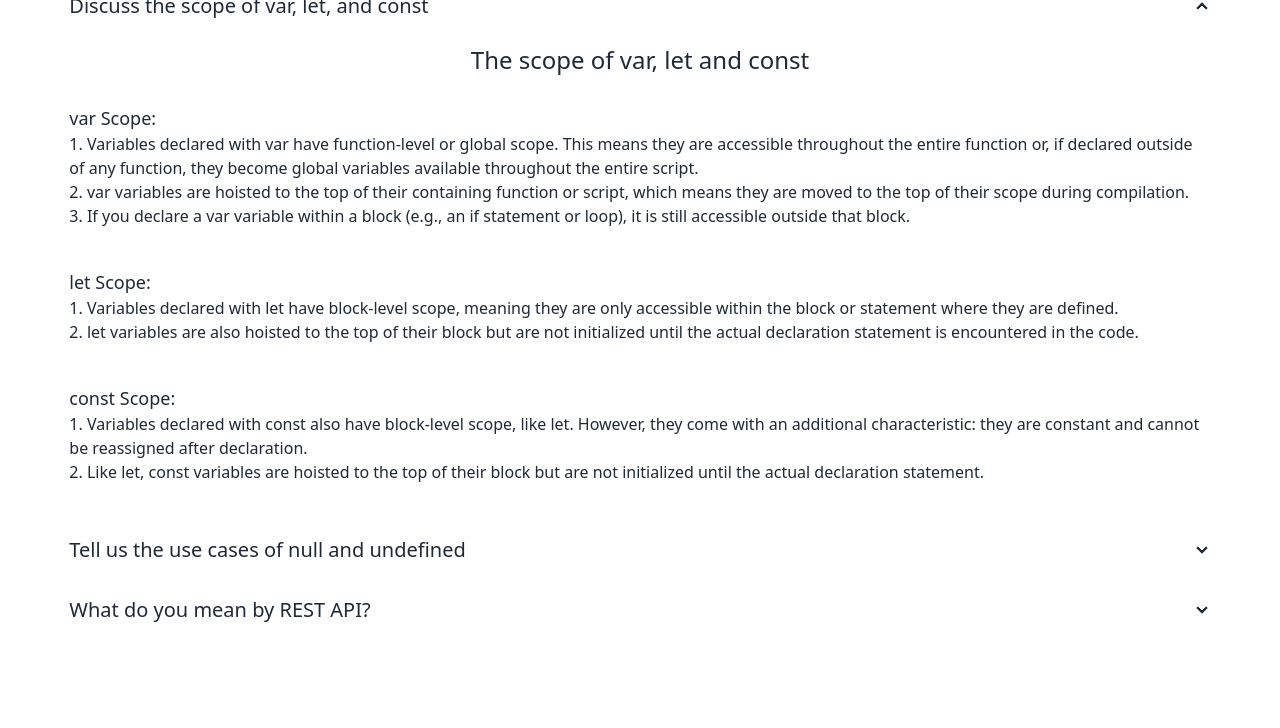
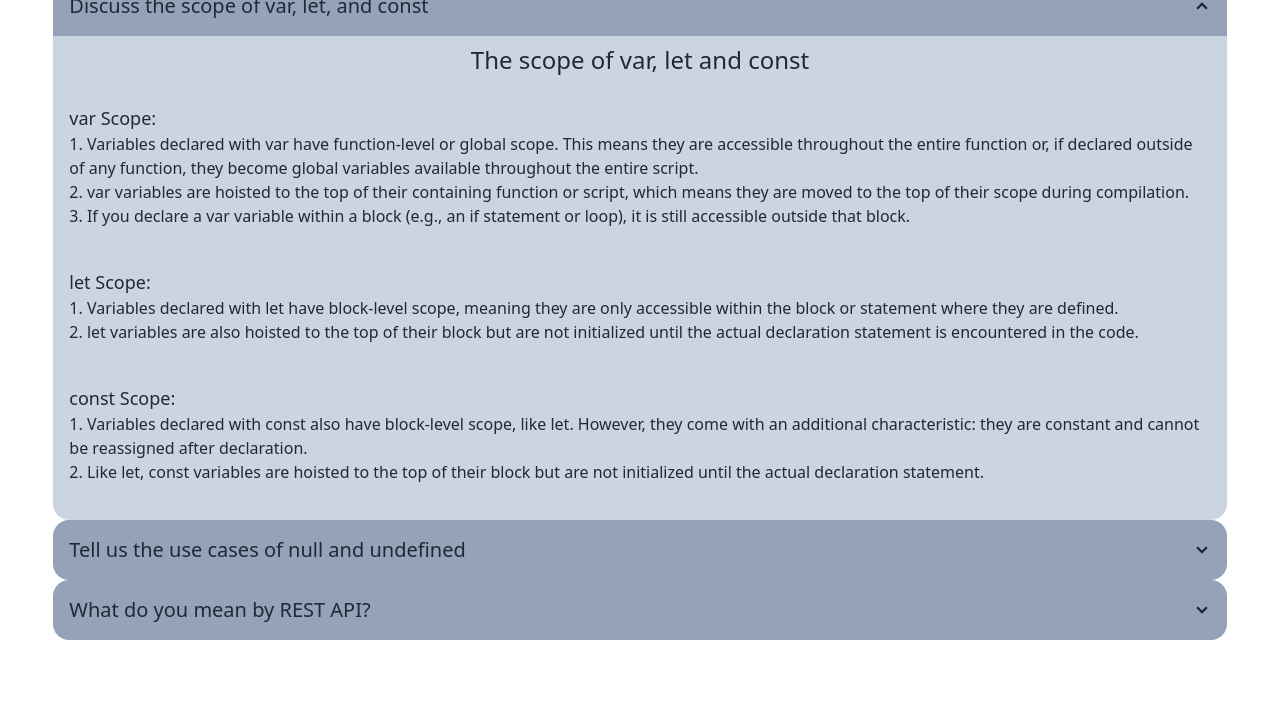
Before and after one commit to nrromie/ph-tube, a plain HTML site: page blog.html in a window 1280 px wide. Shown: the part 72-800 px from the top of the page. Drawn offline with nearby package versions, Linux system fonts and the light colour scheme.

Commit message:
added final touch

```diff
--- a/blog.html
+++ b/blog.html
@@ -13,10 +13,10 @@
   <h1 class="text-5xl font-bold text-center">Answer to the questions</h1>
     <div class="collapse collapse-arrow">
         <input type="radio" name="my-accordion-2" checked="checked" />
-        <div class="collapse-title text-xl font-medium">
+        <div class="collapse-title text-xl font-medium bg-slate-400">
             Discuss the scope of var, let, and const
         </div>
-        <div class="collapse-content">
+        <div class="collapse-content bg-slate-300">
           <h1 class="text-center text-2xl font-medium my-2">The scope of var, let and const</h1>
             <div class="py-5">
               <h1 class="text-lg font-medium">var Scope:</h1>
@@ -38,10 +38,10 @@
       </div>
       <div class="collapse collapse-arrow">
         <input type="radio" name="my-accordion-2" />
-        <div class="collapse-title text-xl font-medium">
+        <div class="collapse-title text-xl font-medium bg-slate-400">
             Tell us the use cases of null and undefined
         </div>
-        <div class="collapse-content">
+        <div class="collapse-content  bg-slate-300">
           <h1 class="text-center text-2xl font-medium">Use cases of undefined</h1>
           <ul>
             <li>1. A variable that has been declared but not assigned a value will result in an undefined value.</li>
@@ -63,10 +63,10 @@
       </div>
       <div class="collapse collapse-arrow">
         <input type="radio" name="my-accordion-2" />
-        <div class="collapse-title text-xl font-medium">
+        <div class="collapse-title text-xl font-medium bg-slate-400">
             What do you mean by REST API?
         </div>
-        <div class="collapse-content">
+        <div class="collapse-content bg-slate-300">
           <h1 class="text-center text-2xl font-medium">REST API</h1>
           <p class="py-4">REST API stands for Representational State Transfer Application Programming Interface. It's an architectural style and set of constraints for designing networked applications. REST is not a specific technology, but rather a set of principles that define how web standards, such as HTTP and URLs, should be used to create web services.</p>
           <h1>Here are some key characteristics and concepts associated with REST API:</h1>
```
